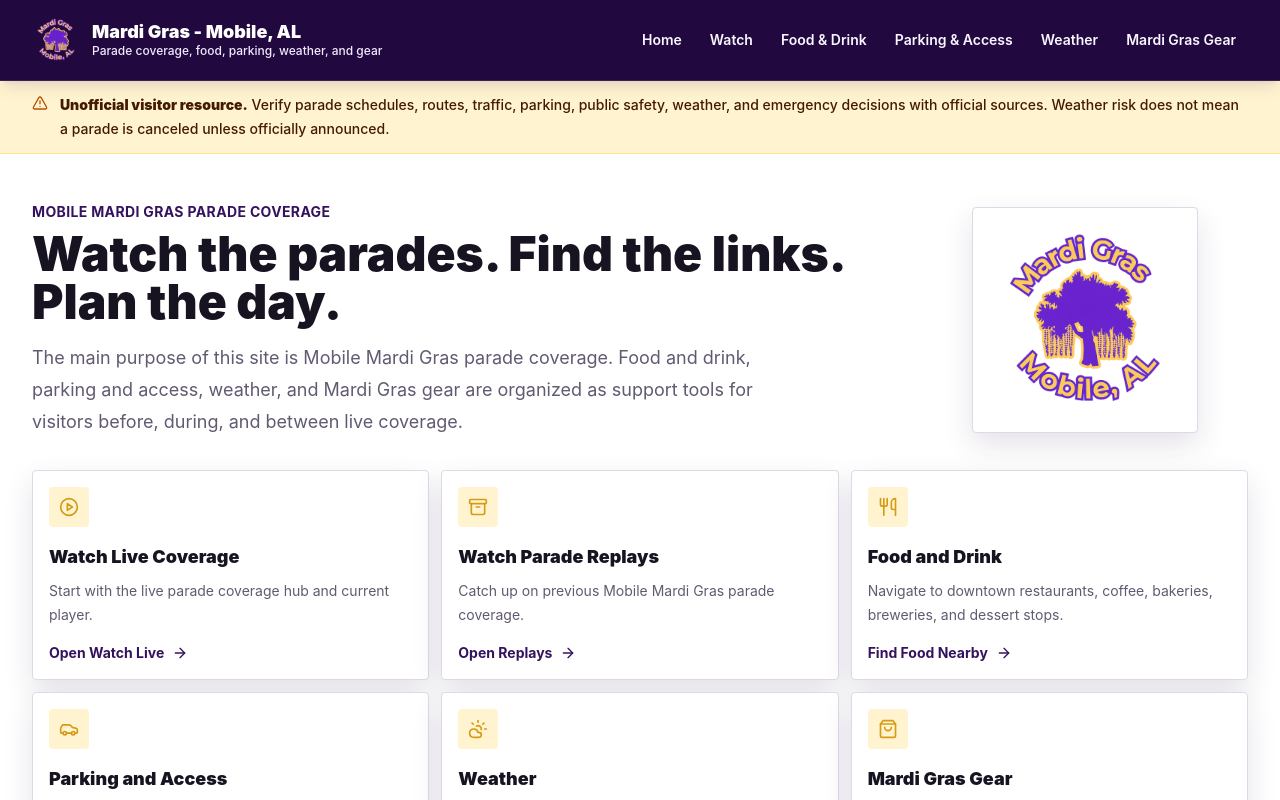
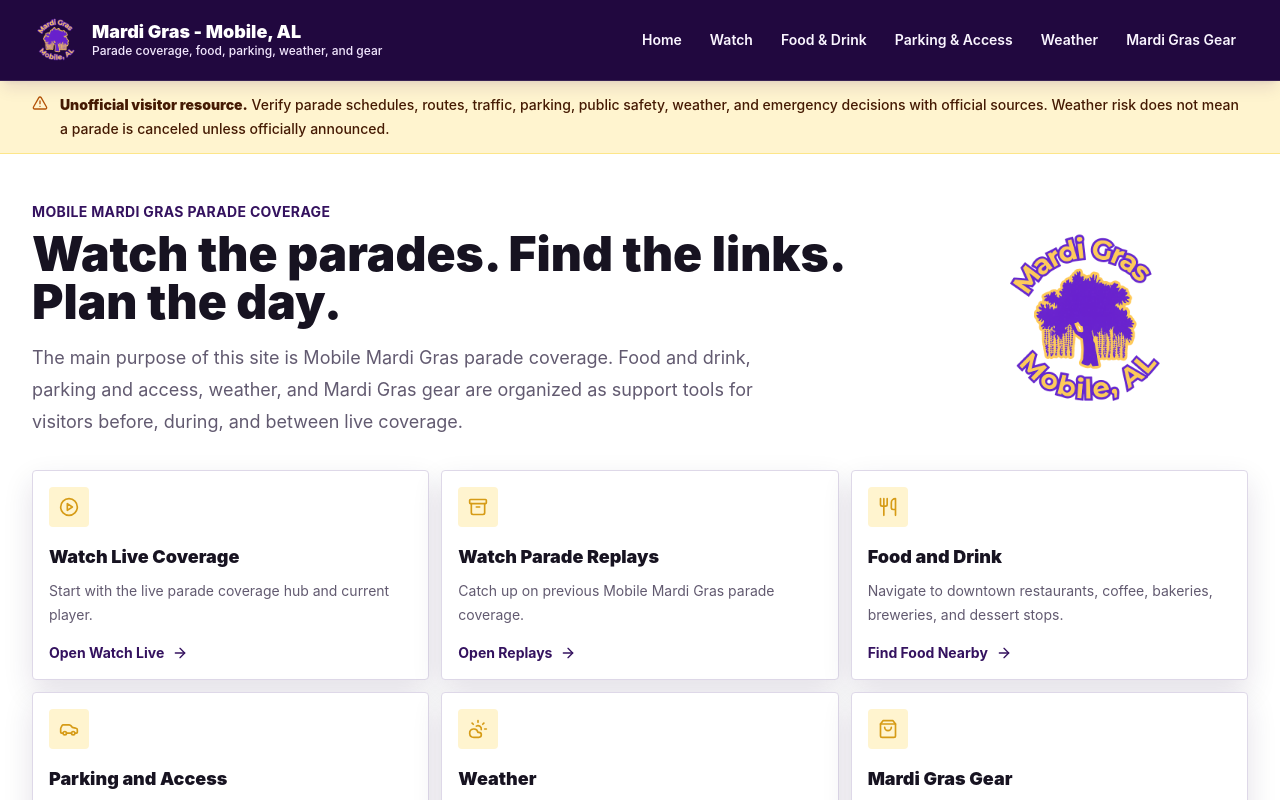
Before and after one commit to TheCryptoArborist/251mardigras, a Next.js app: page / in a window 1280 px wide. Shown: the top 800 px of the page. Built offline with nearby package versions, Linux system fonts and the light colour scheme; no server answers; the database is empty; what @next/env would draw is missing.

Commit message:
Remove logo box from homepage hero

```diff
--- a/src/app/page.tsx
+++ b/src/app/page.tsx
@@ -79,7 +79,7 @@ export default async function HomePage() {
             </p>
           </div>
 
-          <div className="hidden justify-self-center rounded border border-parade-line bg-white p-4 shadow-civic sm:block">
+          <div className="hidden justify-self-center sm:block">
             <Image src={SITE_LOGO_PATH} alt={SITE_LOGO_ALT} width={192} height={192} className="h-40 w-40 object-contain lg:h-48 lg:w-48" priority />
           </div>
 
```
